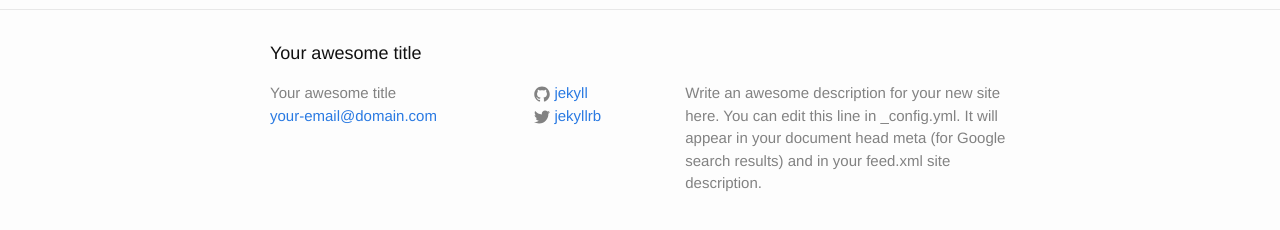
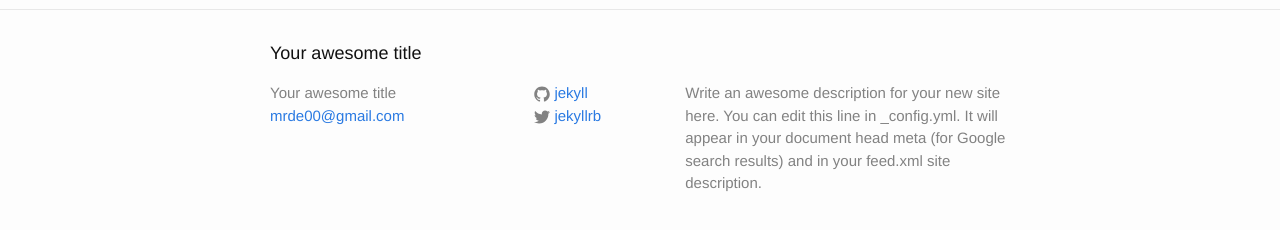
Before and after one commit to mardanyan/mardanyan.github.io, a Jekyll site: the page built from index.html, in a window 1280 px wide. Shown: the part 287-517 px from the top of the page. Built offline with Jekyll 4.4.1, drawn with Linux system fonts in a browser that asks for light colours.

Commit message:
email changed

```diff
--- a/_config.yml
+++ b/_config.yml
@@ -7,7 +7,7 @@
 
 # Site settings
 title: Your awesome title
-email: your-email@domain.com
+email: mrde00@gmail.com
 description: > # this means to ignore newlines until "baseurl:"
   Write an awesome description for your new site here. You can edit this
   line in _config.yml. It will appear in your document head meta (for
@@ -19,6 +19,3 @@ github_username:  jekyll
 
 # Build settings
 markdown: kramdown
-
-
-port: 4444
```
